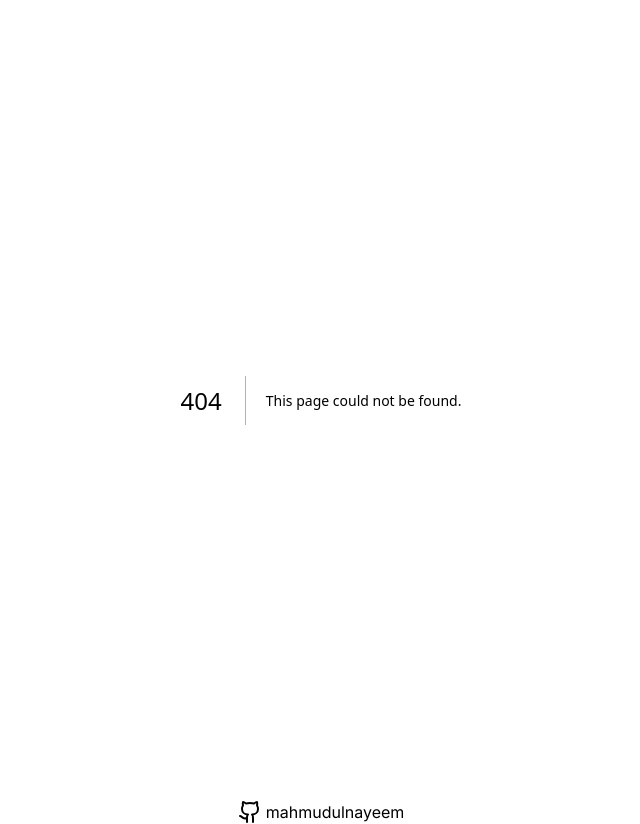
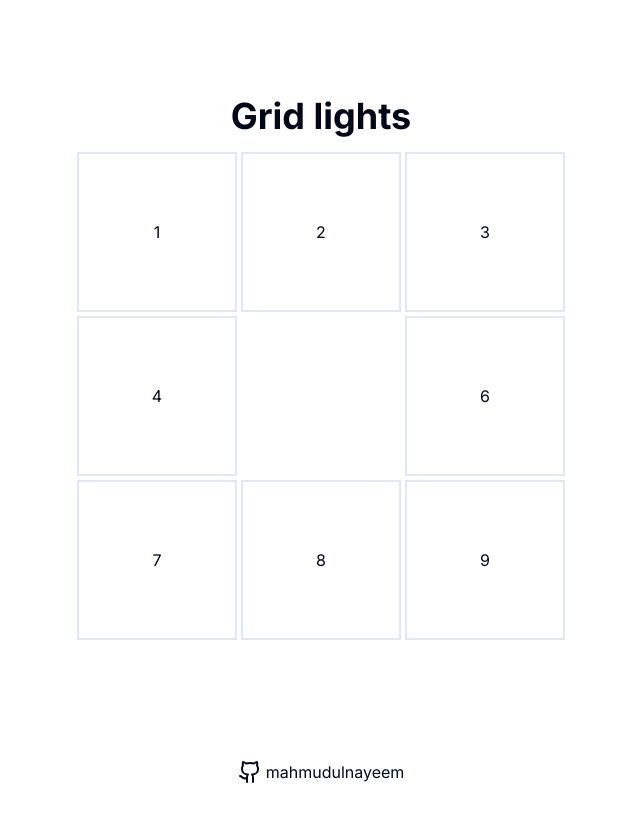
Before and after one commit to mahmudulnayeem/mine-game, a Next.js app: page /grid-lights in a window 1280 px wide. Before the commit this address had no page. Shown: the whole page, without its empty margins (319-959 px from the left). After the commit the page ends 800 px from the top, so only its background shows below. Built offline with nearby package versions, Linux system fonts and the light colour scheme.

Commit message:
feat: added grid lights

```diff
--- /dev/null
+++ b/app/grid-lights/page.tsx
@@ -0,0 +1,59 @@
+"use client";
+
+import { useState } from "react";
+import { cn } from "~~/lib/utils";
+
+const gridItems = [1, 2, 3, 4, null, 6, 7, 8, 9];
+
+const GridLights = () => {
+  const [activeItems, setActiveItems] = useState<Array<number>>([]);
+
+  const removeItemsFromArray = () => {
+    const timer = setInterval(() => {
+      setActiveItems((previousItems) => {
+        const newItems = [...previousItems].slice(0, -1);
+        if (newItems.length === 0) {
+          clearInterval(timer);
+        }
+        return newItems;
+      });
+    }, 500);
+  };
+
+  return (
+    <div className="flex min-h-[95vh] flex-col items-center gap-10 sm:p-24 p-4">
+      <div className="w-full flex flex-col items-center gap-4">
+        <h1 className="text-4xl font-bold text-center">Grid lights</h1>
+        <div className="grid grid-cols-3 gap-1">
+          {gridItems.map((item, index) => {
+            if (item)
+              return (
+                <button
+                  key={index}
+                  disabled={activeItems.includes(index)}
+                  onClick={() => {
+                    setActiveItems((previous) => [...previous, index]);
+                    if (
+                      activeItems.length ===
+                      gridItems.filter(Boolean).length - 1
+                    ) {
+                      removeItemsFromArray();
+                    }
+                  }}
+                  className={cn(
+                    "size-40 border-2",
+                    activeItems.includes(index) ? "bg-green-500" : "bg-white"
+                  )}
+                >
+                  {item}
+                </button>
+              );
+            else return <div key={index}></div>;
+          })}
+        </div>
+      </div>
+    </div>
+  );
+};
+
+export default GridLights;
```
